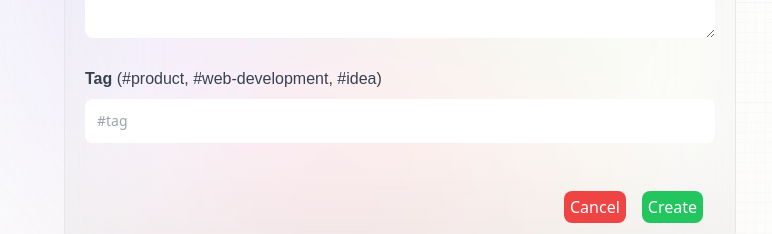
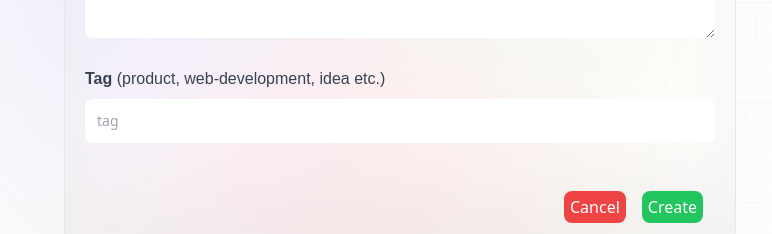
Before and after one commit to slaygun/promptly, a Next.js app: page /create-post in a window 1280 px wide. Shown: the part 503-737 px from the top of the page, without its empty margins (0-772 px from the left). Built offline with nearby package versions, Linux system fonts and the light colour scheme; no server answers.

Commit message:
fixed tags

```diff
--- a/components/Form.jsx
+++ b/components/Form.jsx
@@ -39,14 +39,14 @@ export const Form = ({ type, post, setPost, submitting, handleSubmit }) => {
           <span className='font-satoshi font-semibold text-base text-gray-700'>
             Tag&nbsp;
             <span className='font-normal'>
-              (#product, #web-development, #idea)
+              (product, web-development, idea etc.)
             </span>
           </span>
 
           <input
             value={post.tag}
             onChange={(e) => setPost({ ...post, tag: e.target.value })}
-            placeholder='#tag'
+            placeholder='tag'
             required
             className='form_input'
           />
--- a/components/PromptCard.jsx
+++ b/components/PromptCard.jsx
@@ -50,7 +50,7 @@ export const PromptCard = ({post, handleTagClick, handleEdit, handleDelete }) =>
         onClick={() => handleTagClick &&
           handleTagClick(post.tag)}
       >
-        {post.tag}
+        #{post.tag}
       </p>
 
       {session?.user.id === post.creator._id &&
```
